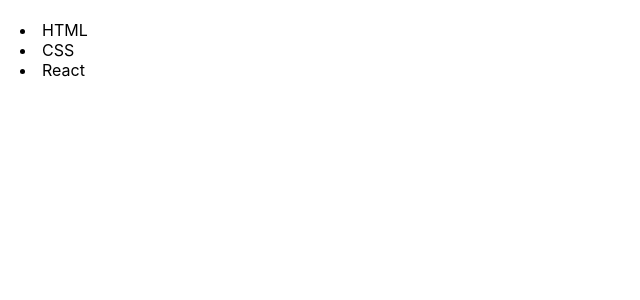
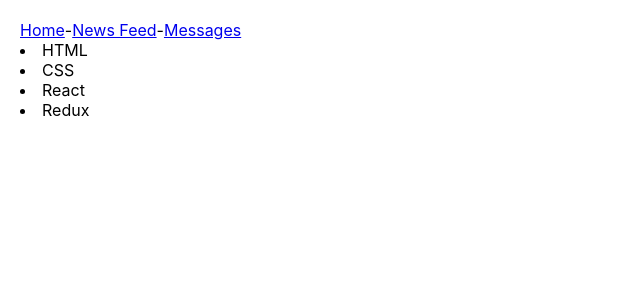
Before and after one commit to Pikadorius/Samurai-way-SN, a React (Create React App) app: page / in a window 1280 px wide. Shown: the top 300 px of the page, without its empty margins (0-640 px from the left). Built offline with nearby package versions, Linux system fonts and the light colour scheme.

Commit message:
experimenst with Header.tsx

```diff
--- a/src/App.tsx
+++ b/src/App.tsx
@@ -1,11 +1,13 @@
 import React from 'react';
 import './App.css';
 import Accordion from './components/Accordion';
+import Header from './components/Header';
 
 const App = () => {
   return (
     <div className="App">
-        <Accordion list={['HTML', 'CSS', 'React']}/>
+        <Header/>
+        <Accordion list={['HTML', 'CSS', 'React', 'Redux']}/>
     </div>
   );
 }
--- /dev/null
+++ b/src/components/Header.tsx
@@ -0,0 +1,13 @@
+import React from 'react';
+
+const Header = () => {
+    return (
+        <nav>
+            <span><a href="#">Home</a></span>-
+            <span><a href="#">News Feed</a></span>-
+            <span><a href="#">Messages</a></span>
+        </nav>
+    );
+};
+
+export default Header;
```
